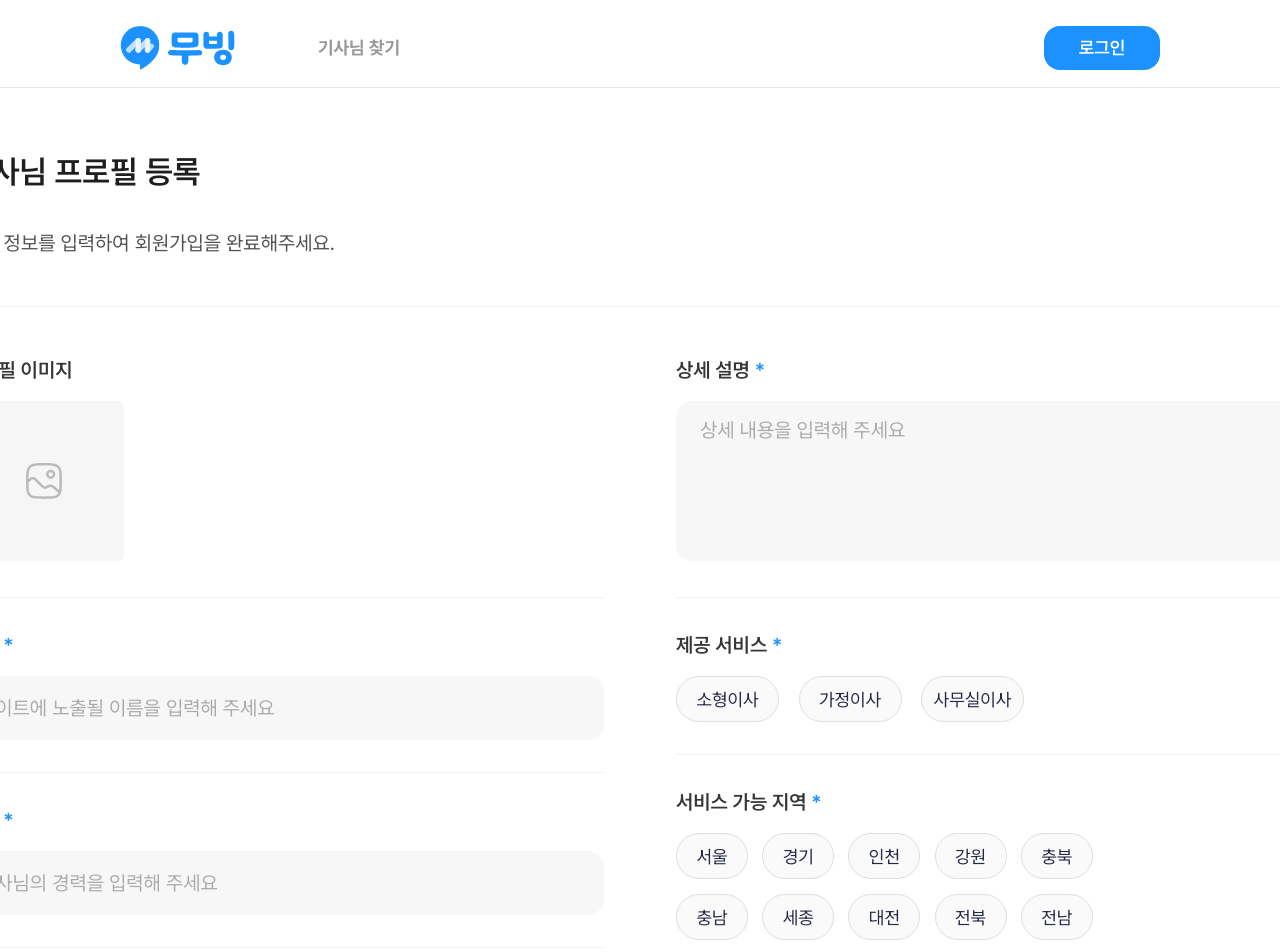
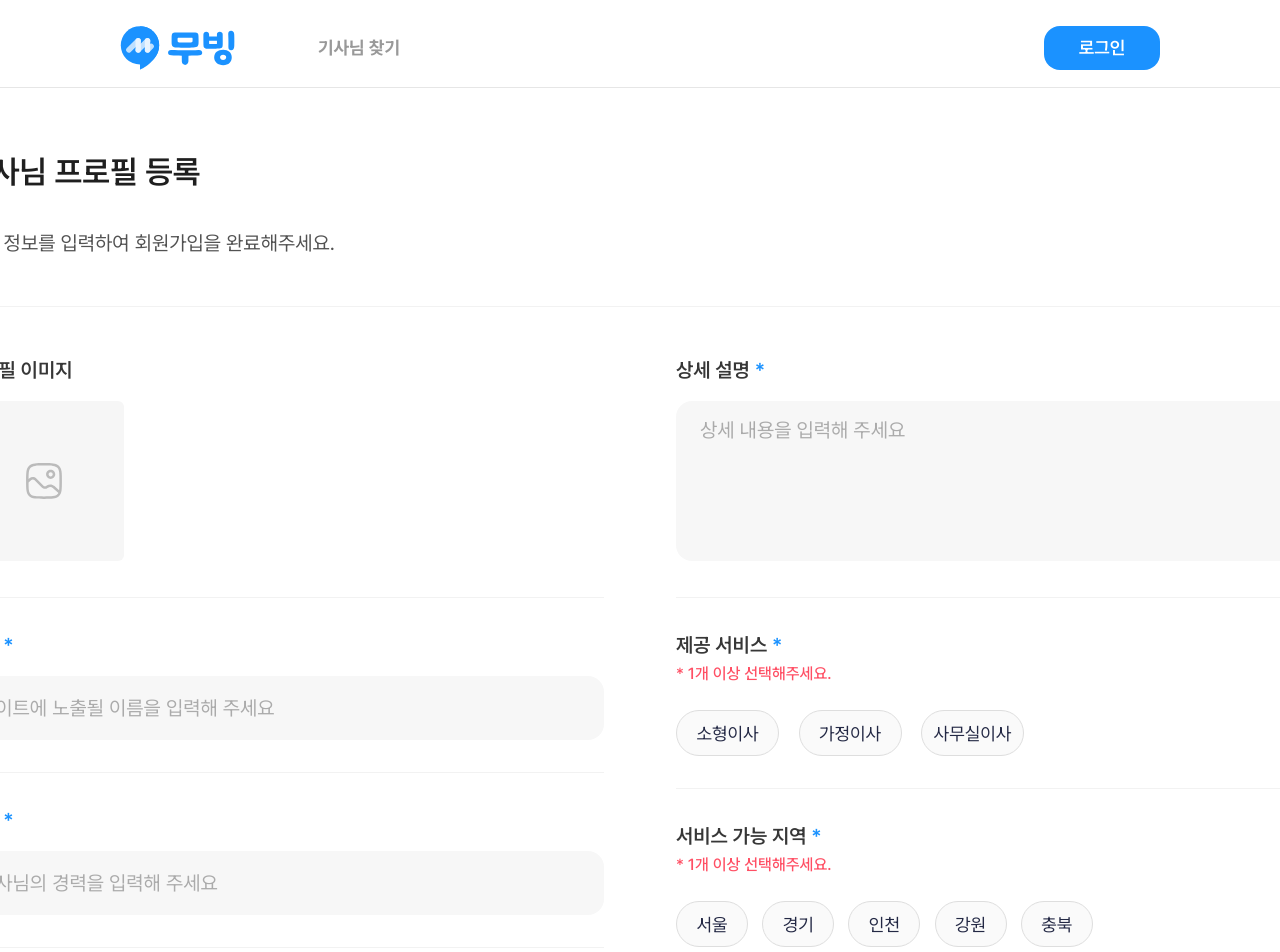
Before and after one commit to FS2-Part4-Team3/2-Moving-3-FE, a Next.js app: page /profile-register-driver in a window 1280 px wide. Shown: the top 952 px of the page. Built offline with nearby package versions, Linux system fonts and the light colour scheme.

Commit message:
Feat:#24 - validation error of profile chip

```diff
--- a/src/pages/ProfileRegisterDriver.tsx
+++ b/src/pages/ProfileRegisterDriver.tsx
@@ -21,8 +21,6 @@ export default function ProfileRegisterDriver() {
     carrer: false,
     shortBio: false,
     description: false,
-    selectedRegion: false,
-    selectedMovingType: false,
   });
   const [isFormValid, setIsFormValid] = useState(false);
   const isDisabled = isFormValid && previewUrl;
@@ -51,10 +49,6 @@ export default function ProfileRegisterDriver() {
   const handleValuesSubmit = (e: React.FormEvent<HTMLFormElement>) => {
     //toDo: 추후에 api 연결
     e.preventDefault();
-    if (validate()) {
-    } else {
-    }
-    return;
   };
 
   return (
@@ -198,9 +192,14 @@ export default function ProfileRegisterDriver() {
           )}
         </div>
         <div className="border-b pb-[3.2rem] border-line-100 mb-[3.2rem]">
-          <h3 className="text-[2rem] font-semibold lg:text-black-300 mb-[1.6rem]">
+          <h3 className="text-[2rem] font-semibold lg:text-black-300">
             제공 서비스 <span className="text-blue-300">*</span>
           </h3>
+          {errors.selectedMovingType && (
+            <span className="text-[1.6rem] font-medium text-red-200 mt-[0.2rem] mb-[2.4rem] self-end block">
+              {errors.selectedMovingType}
+            </span>
+          )}
           <ProfileChips
             movingTypes={movingTypes}
             selectedMovingType={values.selectedMovingType}
@@ -210,9 +209,14 @@ export default function ProfileRegisterDriver() {
           />
         </div>
         <div className="mb-[6.8rem]">
-          <h3 className="text-[2rem] font-semibold lg:text-black-300 mb-[1.6rem]">
+          <h3 className="text-[2rem] font-semibold lg:text-black-300">
             서비스 가능 지역 <span className="text-blue-300">*</span>
           </h3>
+          {errors.selectedRegion && (
+            <span className="text-[1.6rem] font-medium text-red-200 mt-[0.2rem] mb-[2.4rem] self-end block">
+              {errors.selectedRegion}
+            </span>
+          )}
           <ProfileChips
             regions={regions}
             selectedRegion={values.selectedRegion}
```
